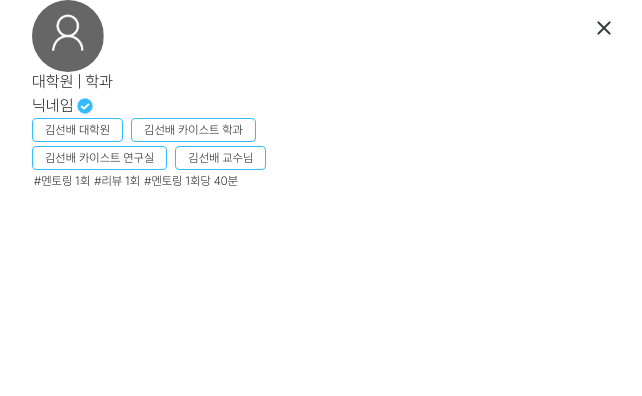
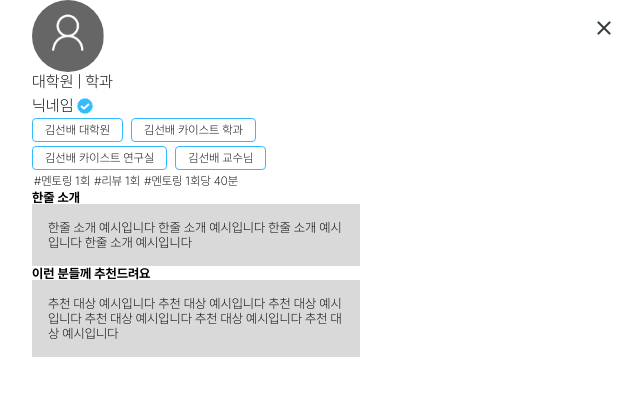
Before and after one commit to WE-ARE-RACCOONS/postgraduate-front, a Next.js app: page /add-profile in a window 1280 px wide. Both pictures are taken after a click on the button "우수 대학원 선배 프로필 보기". Shown: the top 396 px of the page, without its empty margins (308-950 px from the left). Built offline with nearby package versions, Linux system fonts and the light colour scheme.

Commit message:
RAC-166 feat: TextField 컴포넌트 구현

```diff
--- a/src/components/Content/MBestCaseContent/MBestCaseContent.styled.ts
+++ b/src/components/Content/MBestCaseContent/MBestCaseContent.styled.ts
@@ -34,4 +34,16 @@ export const MBestCaseContainer = styled.div`
     height: 0.75rem;
     margin: 0 0.125rem;
   }
+
+  .profile-field {
+    width: 20.5rem;
+    height: max-content;
+  }
+
+  .profile-field-title {
+    width: 20.5rem;
+    height: 0.875rem;
+    font-size: 13px;
+    font-weight: 600;
+  }
 `
--- a/src/components/Content/MBestCaseContent/MBestCaseContent.tsx
+++ b/src/components/Content/MBestCaseContent/MBestCaseContent.tsx
@@ -6,6 +6,7 @@ import RoundedImage from "@/components/Image/RoundedImage";
 import DividedText from "@/components/Text/DividedText";
 import AuthLabeledText from "@/components/Text/AuthLabeledText";
 import BorderedText from "@/components/Text/BorderedText";
+import TextField from "@/components/Text/TextField";
 
 function MBestCaseContent({ modalHandler } : { modalHandler: () => void }) {
   return(
@@ -32,6 +33,14 @@ function MBestCaseContent({ modalHandler } : { modalHandler: () => void }) {
         <div className="profile-tag">#리뷰 1회</div>
         <div className="profile-tag">#멘토링 1회당 40분</div>
       </div>
+      <div className="profile-field">
+        <div className="profile-field-title">한줄 소개</div>
+        <TextField content="한줄 소개 예시입니다 한줄 소개 예시입니다 한줄 소개 예시입니다 한줄 소개 예시입니다" />
+      </div>
+      <div className="profile-field">
+        <div className="profile-field-title">이런 분들께 추천드려요</div>
+        <TextField content="추천 대상 예시입니다 추천 대상 예시입니다 추천 대상 예시입니다 추천 대상 예시입니다 추천 대상 예시입니다 추천 대상 예시입니다" />
+      </div>
     </MBestCaseContainer>
   )
 }
--- /dev/null
+++ b/src/components/Text/TextField/TextField.styled.ts
@@ -0,0 +1,15 @@
+import styled from "styled-components";
+
+export const TextFieldContainer = styled.div`
+  width: 20.5rem;
+  height: max-content;
+  background-color: #d9d9d9;
+  position: relative;
+  padding: 1rem;
+  font-size: 13px;
+
+  #text-field-content {
+    width: 18.5rem;
+    height: max-content;
+  }
+`
--- /dev/null
+++ b/src/components/Text/TextField/TextField.tsx
@@ -0,0 +1,11 @@
+import { TextFieldContainer } from "./TextField.styled";
+
+function TextField({ content } : { content: string }) {
+  return(
+    <TextFieldContainer>
+      <div id="text-field-content">{content}</div>
+    </TextFieldContainer>
+  )
+}
+
+export default TextField;
--- /dev/null
+++ b/src/components/Text/TextField/index.tsx
@@ -0,0 +1,3 @@
+import TextField from "./TextField";
+
+export default TextField;
```
